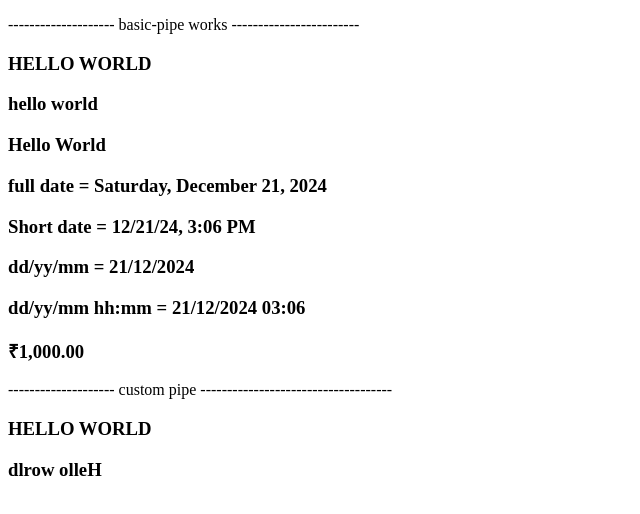
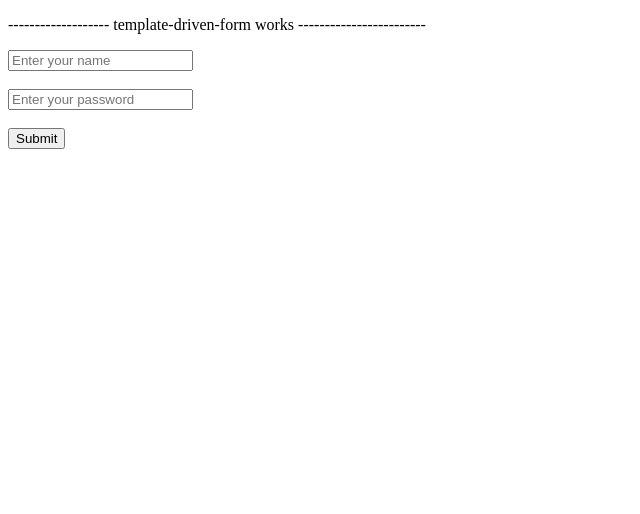
Before and after one commit to 01Deepak/angular-tut, an Angular app: page / in a window 1280 px wide. Shown: the top 514 px of the page, without its empty margins (0-640 px from the left). Built offline with nearby package versions, Linux system fonts and the light colour scheme.

Commit message:
template driven form

```diff
--- a/src/app/app.component.html
+++ b/src/app/app.component.html
@@ -8,4 +8,5 @@
 <!-- <app-data-share></app-data-share> -->
 <!-- <app-two-way-binding></app-two-way-binding> -->
 <!-- <app-template-reference-variable></app-template-reference-variable> -->
- <app-basic-pipe></app-basic-pipe>
+ <!-- <app-basic-pipe></app-basic-pipe> -->
+  <app-template-driven-form></app-template-driven-form>
--- a/src/app/app.component.ts
+++ b/src/app/app.component.ts
@@ -11,10 +11,11 @@ import { DataShareComponent } from "./component/data-share/data-share.component"
 import { TwoWayBindingComponent } from "./component/two-way-binding/two-way-binding.component";
 import { TemplateReferenceVariableComponent } from "./component/template-reference-variable/template-reference-variable.component";
 import { BasicPipeComponent } from "./component/pipes/basic-pipe/basic-pipe.component";
+import { TemplateDrivenFormComponent } from "./component/forms/template-driven-form/template-driven-form.component";
 
 @Component({
   selector: 'app-root',
-  imports: [RouterOutlet, CounterComponent, PropertyBindingComponent, ControlSatatementComponent, NestedLoopComponent, StyleBindingComponent, BasicFormComponent, TodoListComponent, DataShareComponent, TwoWayBindingComponent, TemplateReferenceVariableComponent, BasicPipeComponent],
+  imports: [RouterOutlet, CounterComponent, PropertyBindingComponent, ControlSatatementComponent, NestedLoopComponent, StyleBindingComponent, BasicFormComponent, TodoListComponent, DataShareComponent, TwoWayBindingComponent, TemplateReferenceVariableComponent, BasicPipeComponent, TemplateDrivenFormComponent],
   templateUrl: './app.component.html',
   styleUrl: './app.component.scss'
 })
--- /dev/null
+++ b/src/app/component/forms/template-driven-form/template-driven-form.component.html
@@ -0,0 +1,9 @@
+<p>------------------- template-driven-form works ------------------------</p>
+
+<form #loginForm="ngForm" (ngSubmit)="handleLoginSubmit(loginForm.value)">
+    <input type="text" name="name" ngModel placeholder="Enter your name">
+    <br><br>
+    <input type="password" name="password" ngModel placeholder="Enter your password">
+    <br><br>
+    <button>Submit</button>
+</form>
--- /dev/null
+++ b/src/app/component/forms/template-driven-form/template-driven-form.component.ts
@@ -0,0 +1,13 @@
+import { Component } from '@angular/core';
+import { FormsModule } from '@angular/forms';
+@Component({
+  selector: 'app-template-driven-form',
+  imports: [FormsModule],
+  templateUrl: './template-driven-form.component.html',
+  styleUrl: './template-driven-form.component.scss'
+})
+export class TemplateDrivenFormComponent {
+  handleLoginSubmit(data: any) {
+    console.log(data);
+  }
+}
```
Also changed, not shown: src/app/component/forms/template-driven-form/template-driven-form.component.scss (added), 1 other file (tests, documents, lock files or other folders).
